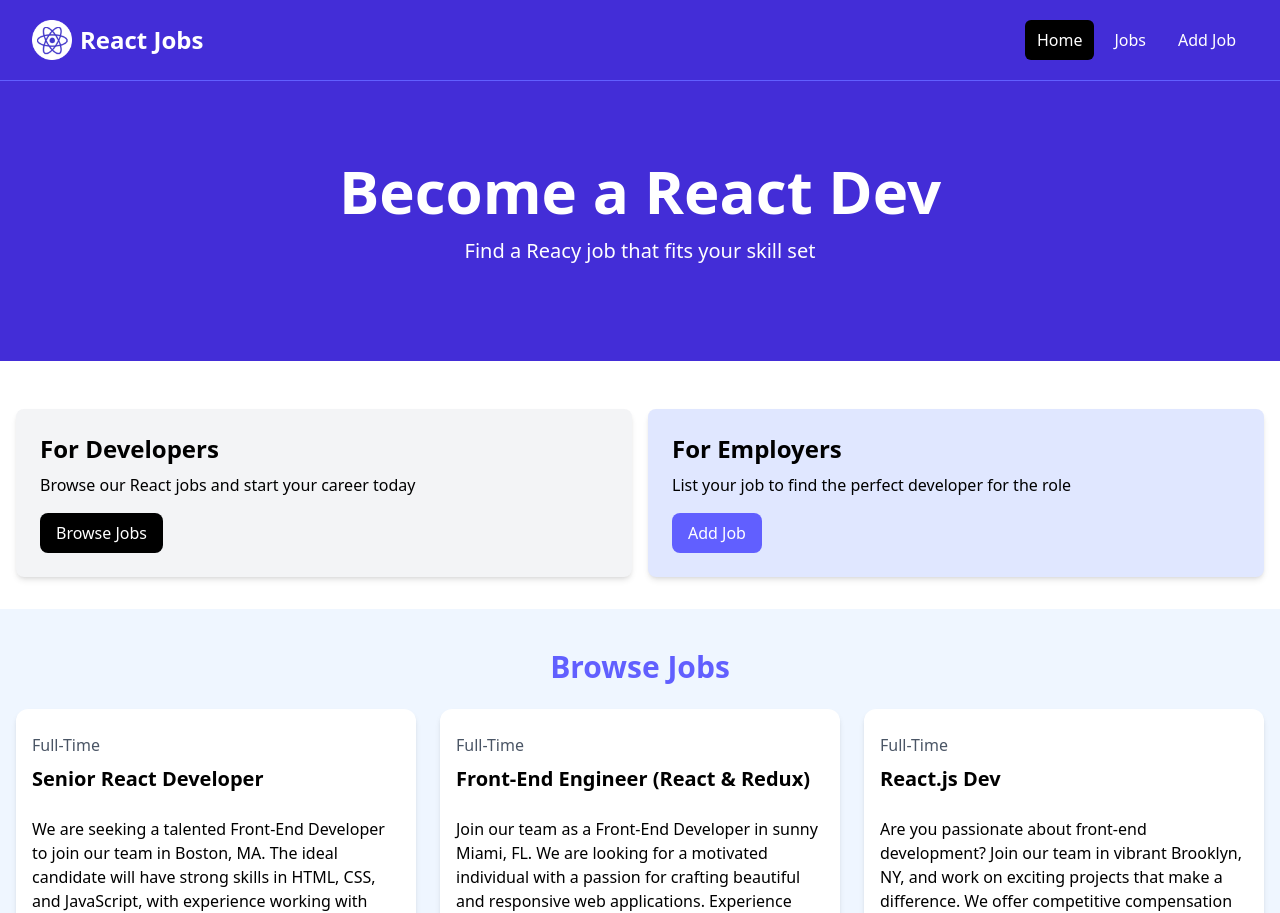
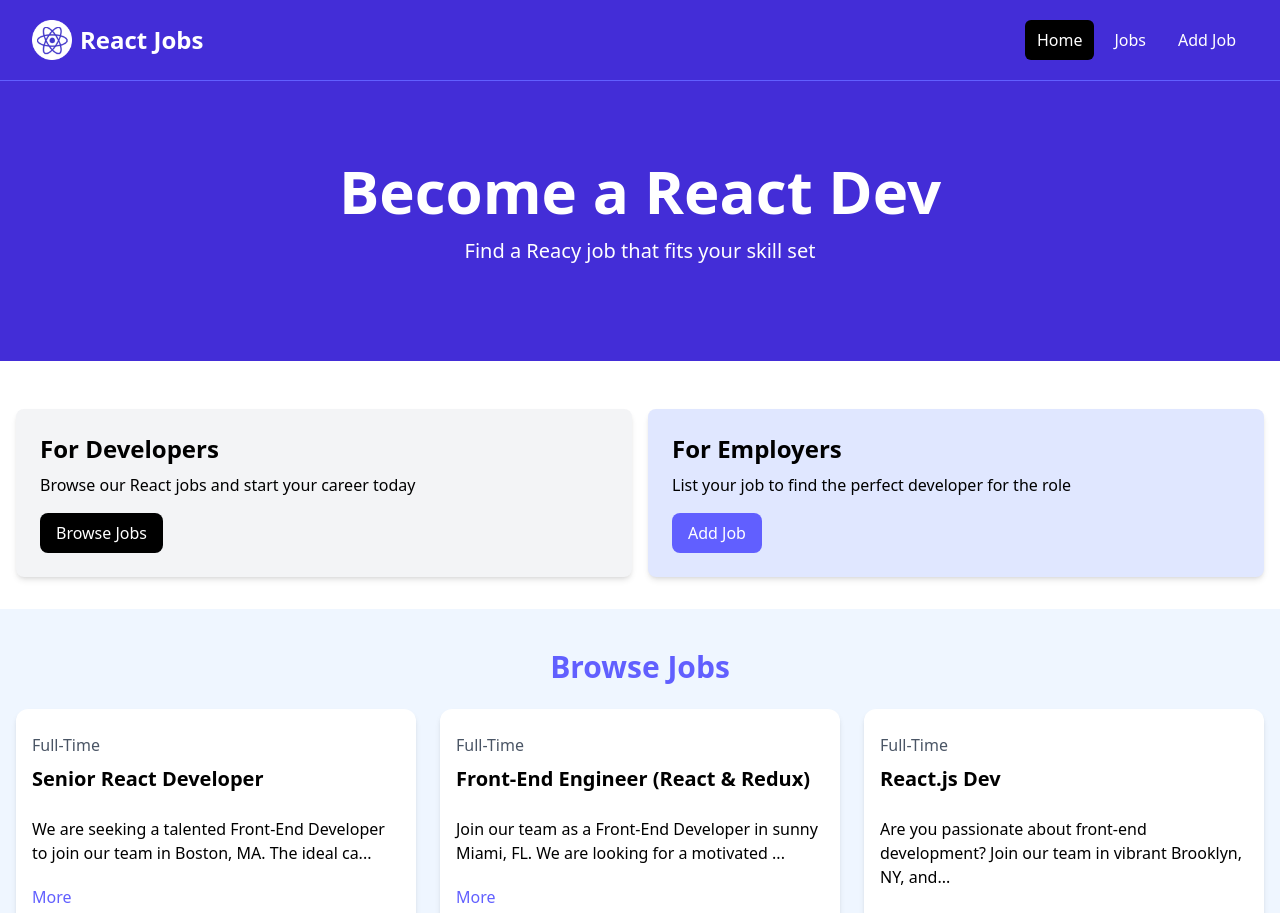
Before and after one commit to franpts2/react-jobs, a React app: page / in a window 1280 px wide. Shown: the top 913 px of the page. Built offline with nearby package versions, Linux system fonts and the light colour scheme; the HTML template or start-up script is replaced by a standard one.

Commit message:
Diminished the description in the job listings by default and added a button that makes it bigger or smaller using state

```diff
--- a/src/components/JobListing.jsx
+++ b/src/components/JobListing.jsx
@@ -1,7 +1,16 @@
 import React from "react";
 import Button from "./Button";
+import { useState } from "react";
 
 const JobListing = ({ job }) => {
+	const [showFullDescription, setShowFullDescription] = useState(false); //boolean here is the default
+
+	let description = job.description;
+
+	if (!showFullDescription) {
+		description = description.substring(0, 90) + "...";
+	}
+
 	return (
 		<div className="bg-white rounded-xl shadow-md relative">
 			<div className="p-4">
@@ -10,7 +19,14 @@
 					<h3 className="text-xl font-bold">{job.title}</h3>
 				</div>
 
-				<div className="mb-5">{job.description}</div>
+				<div className="mb-5">{description}</div>
+
+				<button
+					onClick={() => setShowFullDescription((prevState) => !prevState)}
+					className="text-indigo-500 mb-5 hover:text-indigo-600"
+				>
+					{showFullDescription ? "Less" : "More"}
+				</button>
 
 				<h3 className="text-indigo-500 mb-2">{job.salary} / Year</h3>
 
```
